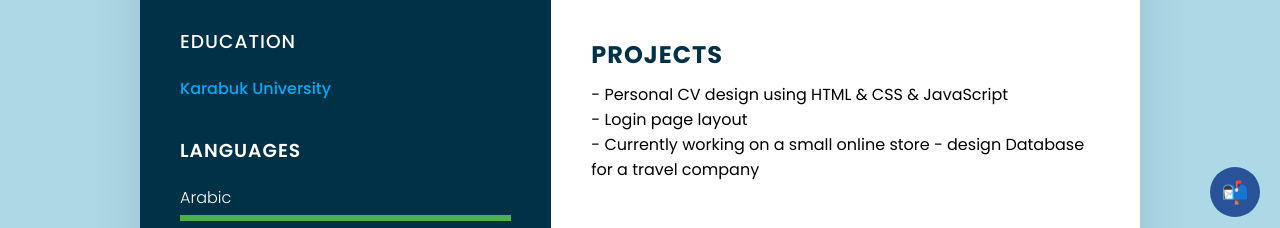
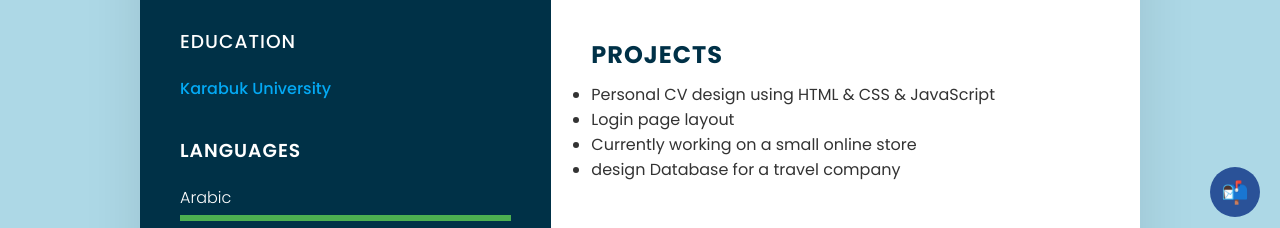
Before and after one commit to moamen22630/mycv1project, a plain HTML site: page index.html in a window 1280 px wide. Shown: the part 563-791 px from the top of the page. Drawn offline with Linux system fonts and the light colour scheme.

Commit message:
Update index.html

```diff
--- a/index.html
+++ b/index.html
@@ -119,12 +119,14 @@
 
     <div class="about">
         <h2 class="title2">Projects</h2>
-        <p>
-            - Personal CV design using HTML & CSS & JavaScript<br>
-            - Login page layout <br>
-            - Currently working on a small online store
-            - design  Database for a travel company<br>
-        </p>
+<ul>
+
+            <li> Personal CV design using HTML & CSS & JavaScript</li>
+            <li> Login page layout </li>
+            <li> Currently working on a small online store </li>
+            <li> design  Database for a travel company</li>
+        </ul>
+
     </div>
 
     <div class="about">
```
